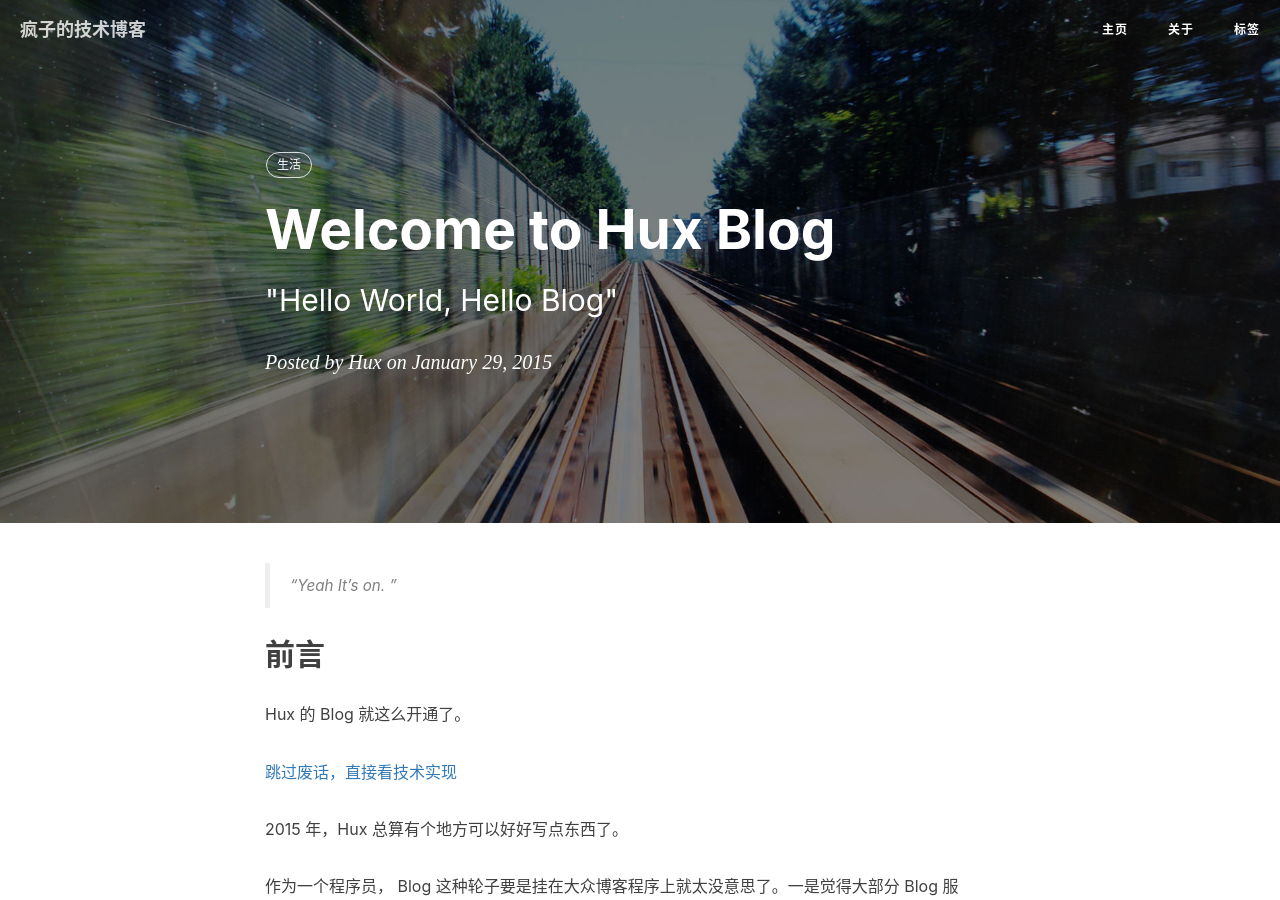
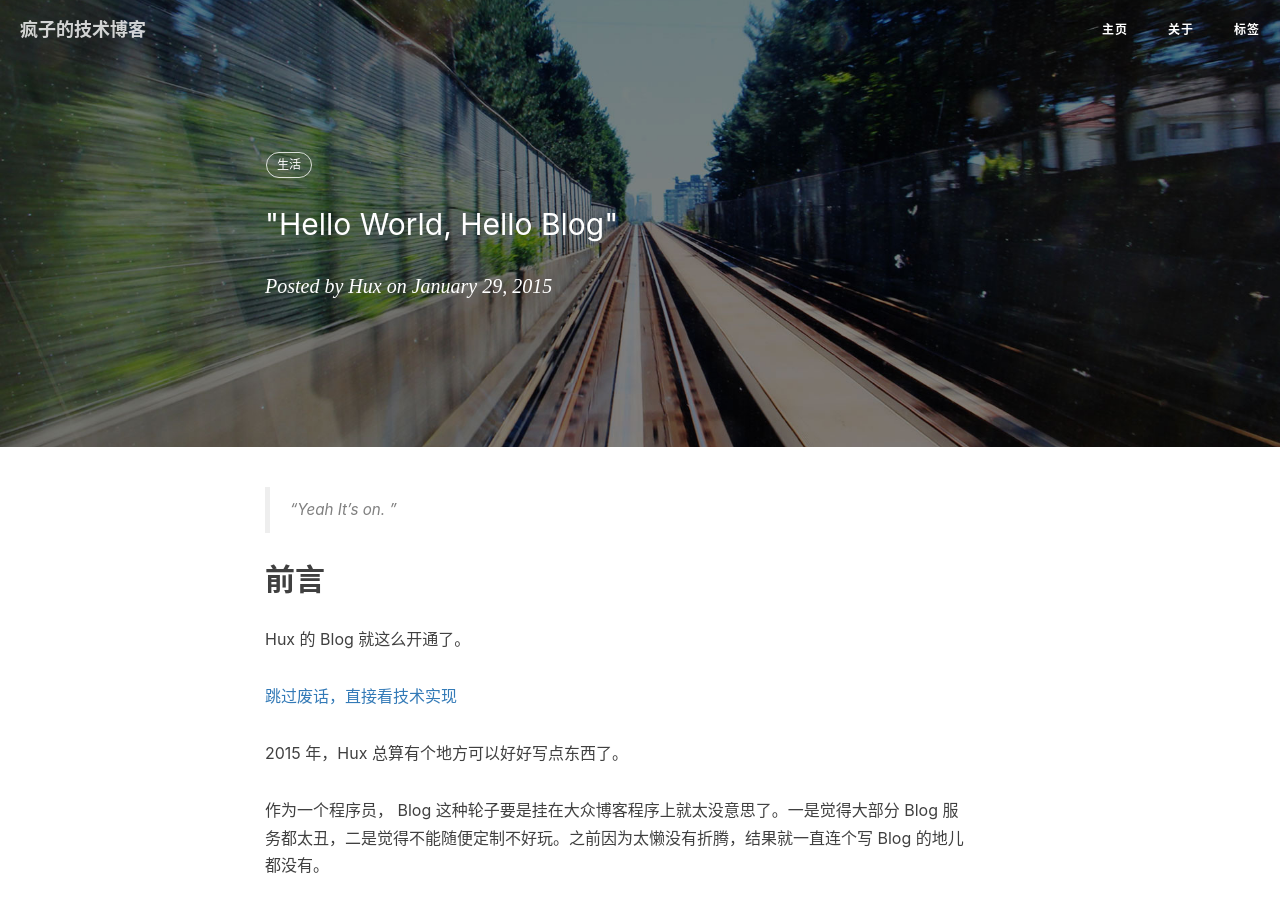
Before and after one commit to xttxqjfg/xttxqjfg.github.io, a Jekyll site: the page built from _posts/2014-01-29-hello-2015.markdown, in a window 1280 px wide and 900 px high. Built offline with Jekyll 4.4.1, drawn with Linux system fonts in a browser that asks for light colours; nearby versions of some CDN libraries; comment, search, counter and statistics services are not loaded.

Commit message:
no message

```diff
--- a/_layouts/post.html
+++ b/_layouts/post.html
@@ -22,7 +22,8 @@
                         <a class="tag" href="{{ site.baseurl }}/tags/#{{ tag }}" title="{{ tag }}">{{ tag }}</a>
                         {% endfor %}
                     </div>
-                    <h1>{{ page.title }}</h1>
+                    <!-- <h1>{{ page.title }}</h1> -->
+                    <h1>     </h1>
                     {% comment %}
                         always create a h2 for keeping the margin , Hux
                     {% endcomment %}
```
